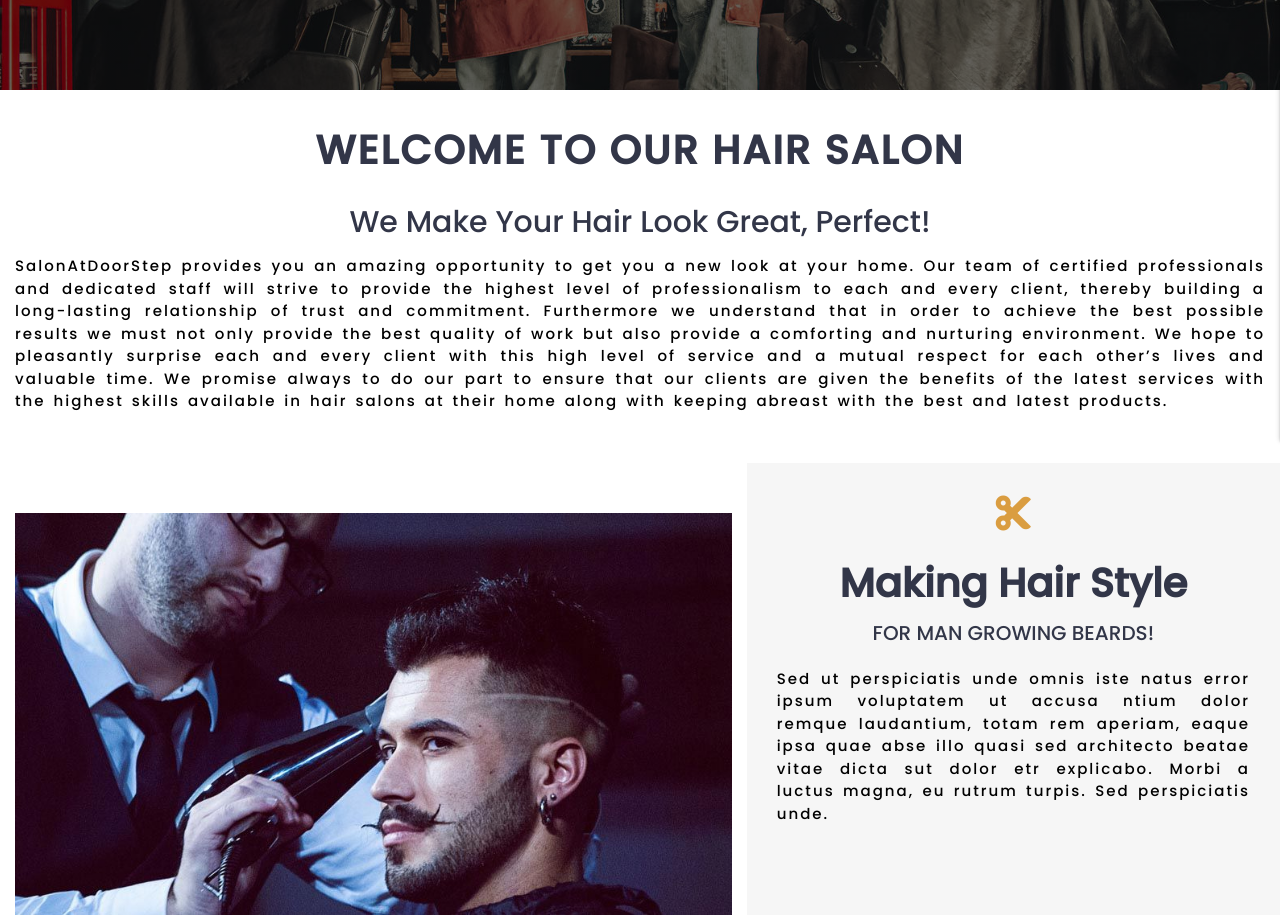
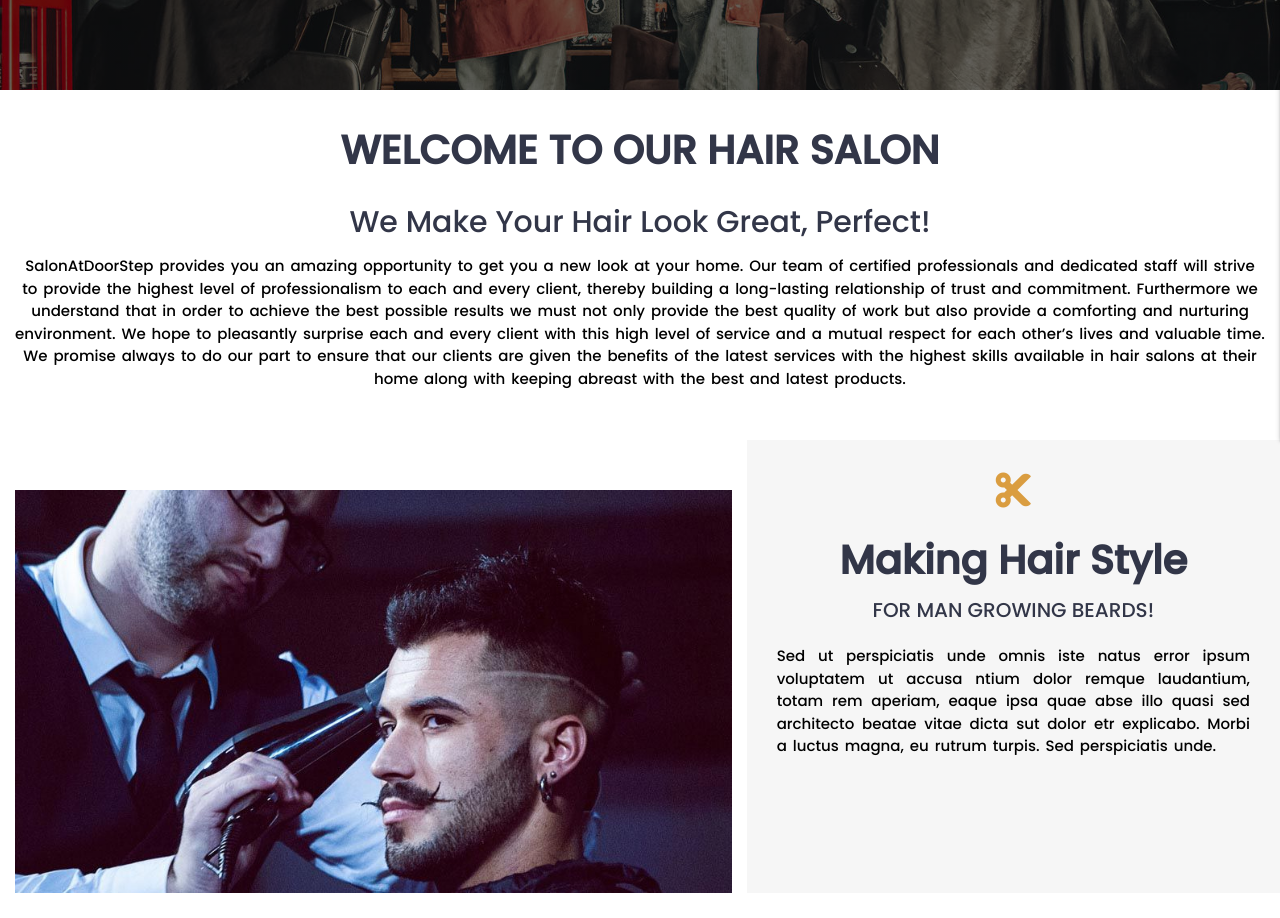
Before and after one commit to prateek1406/SalonAtHome, a plain HTML site: page index.html in a window 1280 px wide. Shown: the part 420-1338 px from the top of the page. Drawn offline with nearby package versions, Linux system fonts and the light colour scheme; some icons are missing.

Commit message:
update in text font and letter spacing

```diff
--- a/index.html
+++ b/index.html
@@ -163,13 +163,13 @@ html {
 <div class="container-fluid" style="font-style:normal;">
     <div class="row">
         <div class="col-12">
-           <div style="margin-top:30px;color:#323648;font-weight:bold;font-size:40px;text-align:center;letter-spacing:2px;">WELCOME TO OUR HAIR SALON</div>
+           <div style="margin-top:30px;color:#323648;font-weight:bold;font-size:40px;text-align:center;">WELCOME TO OUR HAIR SALON</div>
         </div>
         <div class="col-12">
             <div style="margin-top:20px;font-size:30px;text-align:center;color:#323648;">We Make Your Hair Look Great, Perfect!</div>
         </div>
         <div class="col-12">
-           <div style="text-align:justify;margin-top:10px;font-size:15px;word-spacing:2px;letter-spacing:2px;">SalonAtDoorStep provides you an amazing opportunity to get you a new look at your home.
+           <div style="text-align:center;margin-top:10px;font-size:15px;word-spacing:2px;">SalonAtDoorStep provides you an amazing opportunity to get you a new look at your home.
             Our team of certified professionals and dedicated staff will strive to provide the highest level of professionalism to each and every client, thereby building a long-lasting relationship of trust and commitment.
             Furthermore we understand that in order to achieve the best possible results we must not only provide the best quality of work but also provide a comforting and nurturing environment.
             We hope to pleasantly surprise each and every client with this high level of service and a mutual respect for each other’s lives and valuable time.
@@ -188,7 +188,7 @@ html {
                 <div class="col-12" style="text-align:center;margin-top:20px;"><i class="fas fa-cut" style="font-size:40px;color:#da9d40;padding:10px;"></i></div>
                 <div class="col-12"style="margin-top:10px;color:#323648;font-weight:bold;font-size:40px;text-align:center;">Making Hair Style</div>
                 <div class="col-12" style="margin-top:5px;font-size:20px;text-align:center;color:#323648;">FOR MAN GROWING BEARDS!</div>
-                <div class="col-12" style="text-align:justify;font-size:15px;margin-top:20px;letter-spacing:2px;word-spacing: 2px;">Sed ut perspiciatis unde omnis iste natus error ipsum voluptatem ut accusa ntium dolor remque laudantium, totam rem aperiam, eaque ipsa quae abse illo quasi sed architecto beatae vitae dicta sut dolor etr explicabo. Morbi a luctus magna, eu rutrum turpis. Sed perspiciatis unde.</div>
+                <div class="col-12" style="text-align:justify;font-size:15px;margin-top:20px;word-spacing: 2px;">Sed ut perspiciatis unde omnis iste natus error ipsum voluptatem ut accusa ntium dolor remque laudantium, totam rem aperiam, eaque ipsa quae abse illo quasi sed architecto beatae vitae dicta sut dolor etr explicabo. Morbi a luctus magna, eu rutrum turpis. Sed perspiciatis unde.</div>
             </div>
          </div>
     </div>
```
